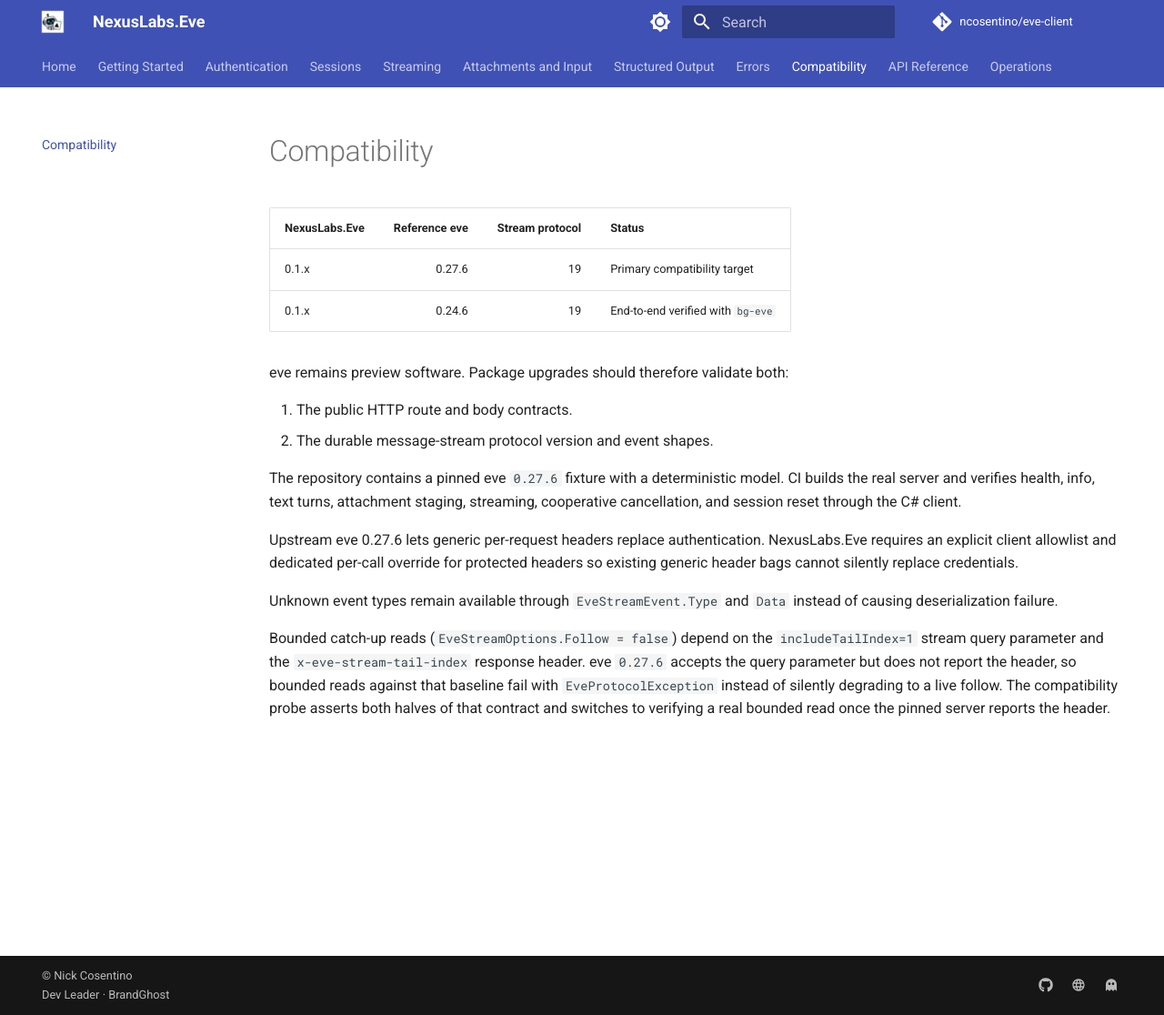
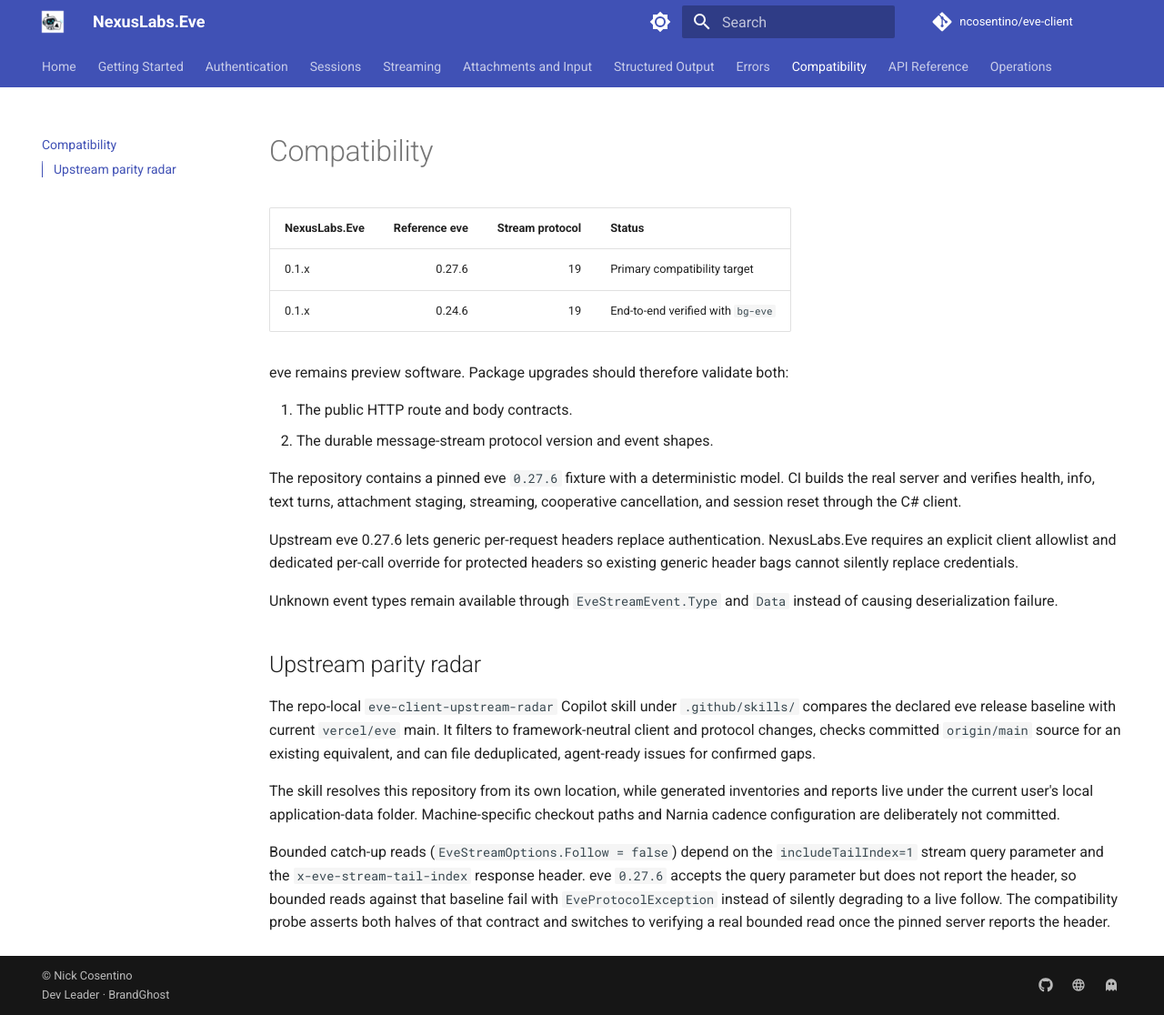
Before and after one commit to ncosentino/eve-client, an MkDocs documentation site: the page built from docs/compatibility.md, in a window 1280 px wide and 1116 px high. Shown: the whole window at 91% size. Built offline with MkDocs 1.6.1 and Material for MkDocs 9.7.7, drawn with Linux system fonts in a browser that asks for light colours; comment, search, counter and statistics services are not loaded.

Commit message:
feat(scope): Add repo-local Eve upstream parity radar (#20)
## Summary

- add a self-contained repo-local `eve-client-upstream-radar` skill
under `.github/skills/`
- resolve the target checkout from the skill location instead of a
machine-specific path
- compare the declared Eve release baseline with `vercel/eve` main using
immutable git objects
- use deterministic path filtering and fingerprint dedup before
expensive parity analysis
- create only source-confirmed, agent-ready issues for missing
framework-neutral client behavior
- document the radar in the compatibility guide

## Validation

- PowerShell parser: all radar scripts parsed successfully
- Pester: 16 passed, 0 failed, 0 skipped
- `dotnet format --no-restore --verify-no-changes`: passed
- Release build: succeeded with 0 warnings and 0 errors
- .NET tests: 79 passed, 0 failed, 0 skipped
- Eve 0.27.6 compatibility probe: passed
- `python -m mkdocs build --strict`: passed
- live repo-local preflight: resolved the checkout dynamically and
deduplicated upstream PR #1219 against issue #17
- live Narnia run: succeeded from the eve-client working directory after
the installed `agentic-plugins` copy was removed

## Operational note

The machine-local Narnia schedule now records this skill as `repolocal`
and runs from the eve-client checkout. That schedule configuration is
intentionally not committed.

Co-authored-by: Copilot <223556219+Copilot@users.noreply.github.com>
Copilot-Session: 21bff38b-71d0-4449-9f08-749b663b21e5

```diff
--- a/docs/compatibility.md
+++ b/docs/compatibility.md
@@ -26,6 +26,19 @@ for protected headers so existing generic header bags cannot silently replace cr
 Unknown event types remain available through `EveStreamEvent.Type` and `Data`
 instead of causing deserialization failure.
 
+## Upstream parity radar
+
+The repo-local `eve-client-upstream-radar` Copilot skill under
+`.github/skills/` compares the declared eve release baseline with current
+`vercel/eve` main. It filters to framework-neutral client and protocol changes,
+checks committed `origin/main` source for an existing equivalent, and can file
+deduplicated, agent-ready issues for confirmed gaps.
+
+The skill resolves this repository from its own location, while generated
+inventories and reports live under the current user's local application-data
+folder. Machine-specific checkout paths and Narnia cadence configuration are
+deliberately not committed.
+
 Bounded catch-up reads (`EveStreamOptions.Follow = false`) depend on the
 `includeTailIndex=1` stream query parameter and the `x-eve-stream-tail-index`
 response header. eve `0.27.6` accepts the query parameter but does not report the
```
Also changed, not shown: .github/skills/eve-client-upstream-radar/SKILL.md (added), .github/skills/eve-client-upstream-radar/reference/issue-template.md (added), .github/skills/eve-client-upstream-radar/reference/scope-map.md (added), 4 other files.
